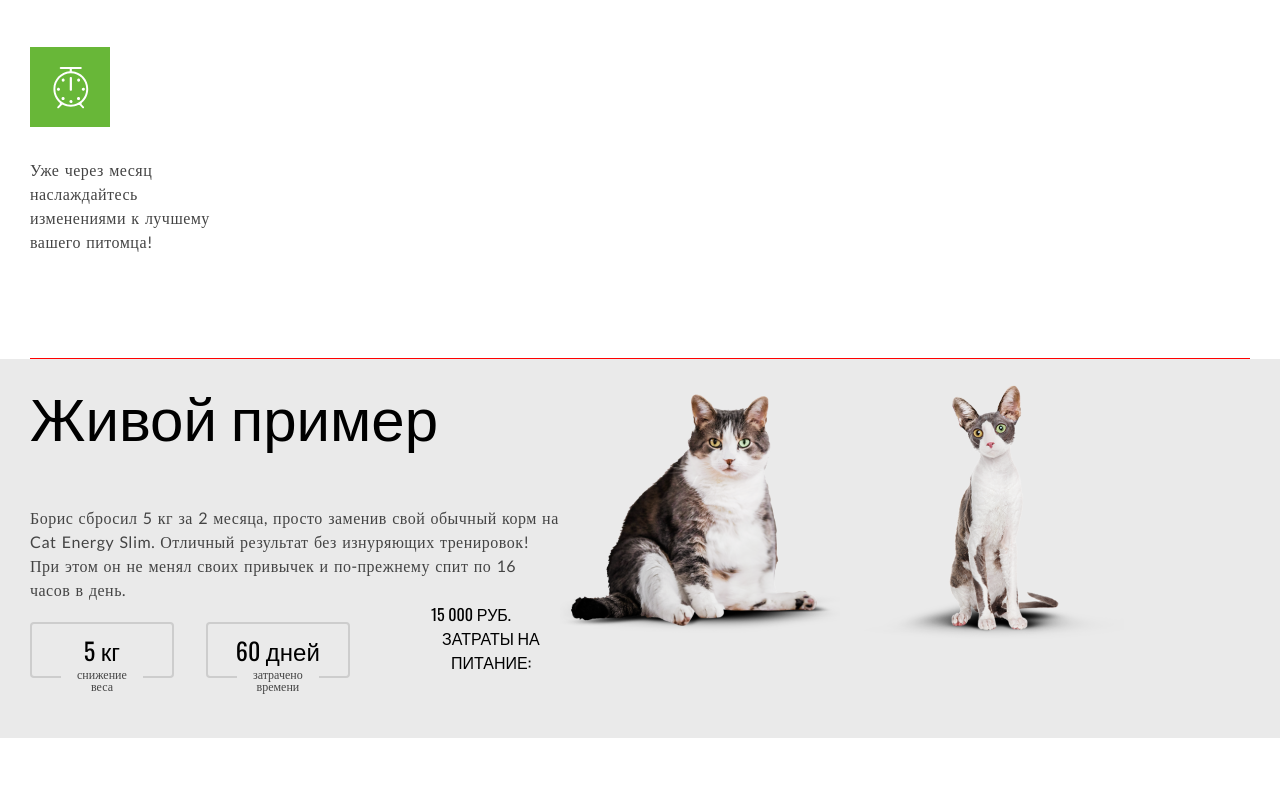
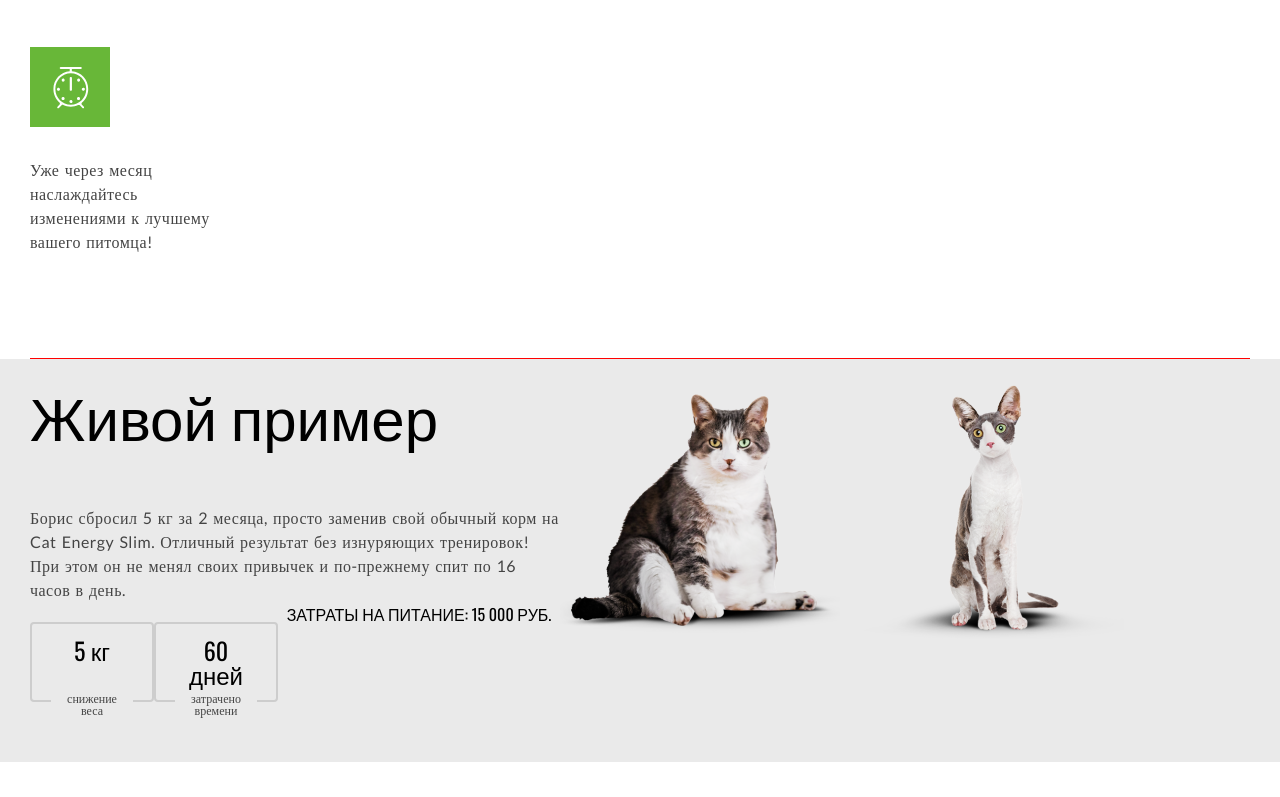
Before and after one commit to htmlacademy-adaptive/2338943-cat-energy-29, a website: page source/index.html in a window 1280 px wide. Shown: the part 2000-2797 px from the top of the page. Drawn offline with nearby package versions, Linux system fonts and the light colour scheme; files that its build step writes are made by us from their sources.

Commit message:
Добавил dl в слайдер.

```diff
--- a/source/index.html
+++ b/source/index.html
@@ -31,7 +31,7 @@
       </defs>
     </svg>
     <button class="button-menu button-menu--close"></button>
-    <nav class="page-header__nav">
+    <nav class="page-header__nav page-header__nav--open">
       <a class="button-nav button-nav--hero-index" href="#">Главная</a>
       <a class="button-nav button-nav--hero-index" href="catalog.html">Каталог продукции</a>
       <a class="button-nav button-nav--hero-index" href="form.html">Подбор программ</a>
@@ -76,16 +76,15 @@
         <dl class="section-slider__list">
           <div class="slider__text">
             <dt class="slider__termin">5 кг</dt>
-            <dd class="slider__disc section-text--slider_desc">снижение<br>веса</dd>
+            <dd class="slider__desc section-text--slider_desc">снижение<br>веса</dd>
           </div>
           <div class="slider__text">
             <dt class="slider__termin">60 дней</dt>
-            <dd class="slider__disc section-text--slider_desc">затрачено<br>времени</dd>
+            <dd class="slider__desc section-text--slider_desc">затрачено<br>времени</dd>
           </div>
           <div class="section-text--slider_bottom">
-            <dt>15 000 руб.</dt>
-            <dd>Затраты на питание:</dd>
-            <p class=""></p>
+            <dt class="slider__termin--bottom">15 000 руб.</dt>
+            <dd class="slider__desc--bottom">Затраты на питание:&nbsp</dd>
           </div>
         </dl>
       </div>
--- a/source/less/blocks/page-header.less
+++ b/source/less/blocks/page-header.less
@@ -66,6 +66,10 @@
     z-index: 1;
   }
 
+  &--open {
+    display: flex;
+  }
+
   @media (min-width: 768px) and (max-width: 1439px) {
     .menu-style(flex, 18px, 24px, 33px);
   }
--- a/source/less/blocks/section-hero.less
+++ b/source/less/blocks/section-hero.less
@@ -2,9 +2,9 @@
   position: relative;
   display: flex;
   flex-direction: column;
-  align-items: center;
 
   @media (max-width: 767px) {
+    align-items: center;
     background:
       url("../img/hero-background.png"),
       linear-gradient(to right, #68B738 0, #5e9e36 50%,#5a9933 50%, #68B738 100%);
--- a/source/less/blocks/section-slider.less
+++ b/source/less/blocks/section-slider.less
@@ -15,14 +15,16 @@
 
 .section-slider__list {
   display: flex;
+  flex-wrap: wrap;
   justify-content: space-between;
-  gap: 32px;
+  // gap: 32px;
   text-align: center;
   margin: 0;
 }
 
 .slider__text {
   position: relative;
+  box-sizing: border-box;
   width: 124px;
   padding: 14px 20px;
   margin: 20px 0;
@@ -33,9 +35,13 @@
 .slider__termin {
   font-size: 24px;
   line-height: 24px;
+
+  &--bottom {
+
+  }
 }
 
-.slider__disc {
+.slider__desc {
   position: absolute;
   width: 82px;
   bottom: -17px;
@@ -43,6 +49,11 @@
   transform: translate(-50%);
   margin: 0;
   background-color: @slider-gr-color;
+
+  &--bottom {
+    margin: 0;
+    order: -1;
+  }
 }
 
 .section-slider__img {
--- a/source/less/blocks/section-text.less
+++ b/source/less/blocks/section-text.less
@@ -42,9 +42,11 @@
   }
 
   &--slider_bottom {
+    display: flex;
+    flex-wrap: wrap;
+    justify-content: center;
+    flex-grow: 1;
     text-transform: uppercase;
-    text-align: center;
-    margin-bottom: 14px 0 20px;
   }
 
   &--form {
```
